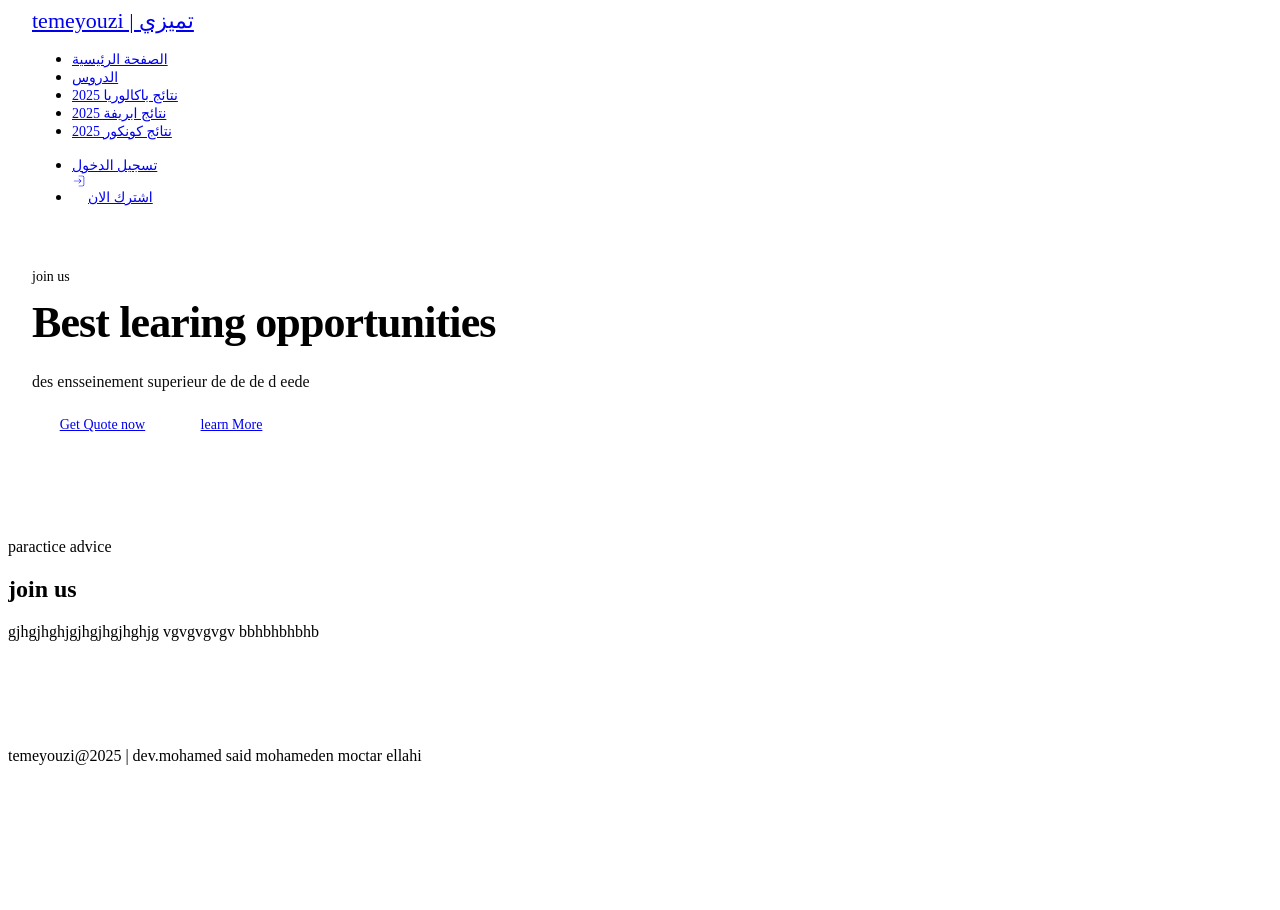
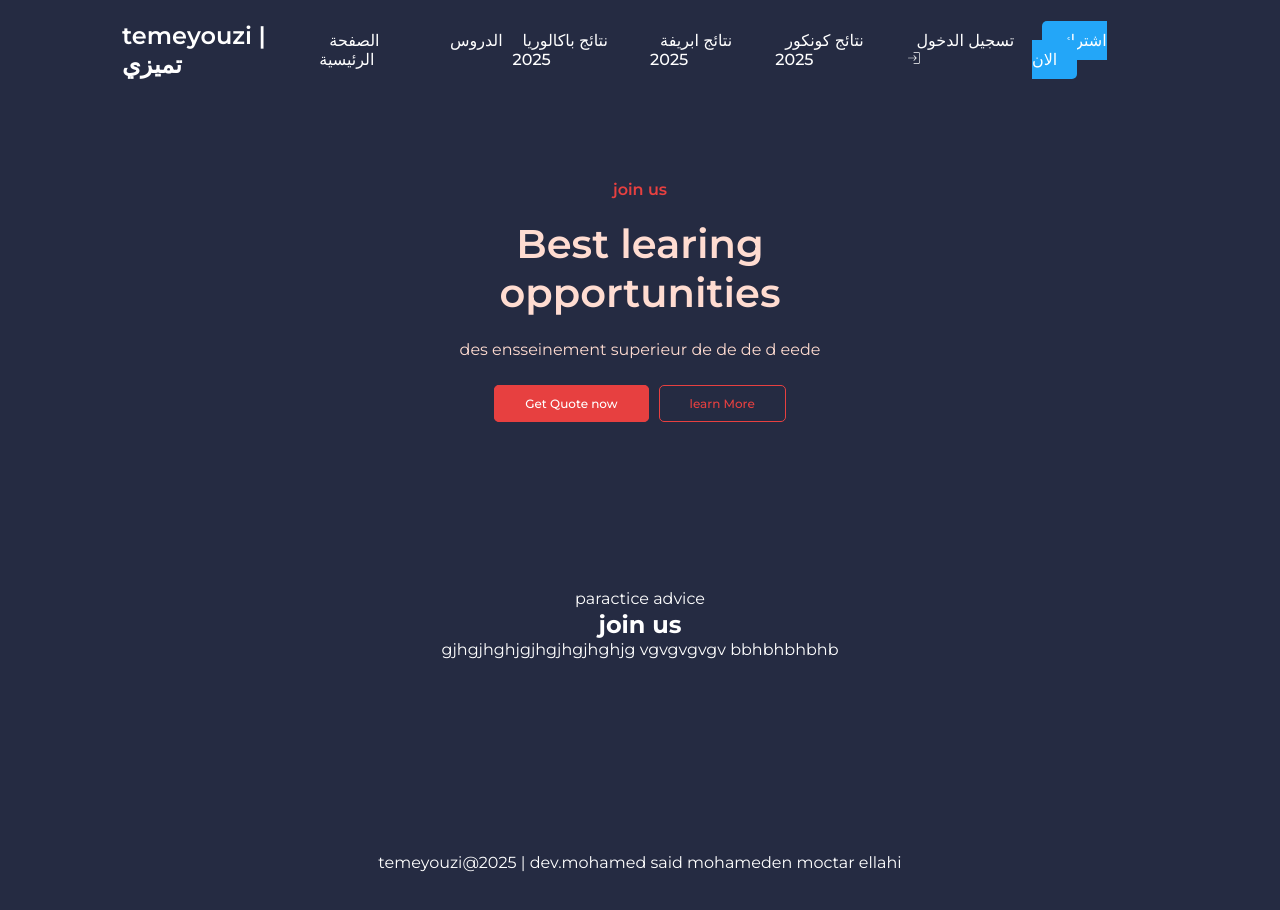
Before and after one commit to saiid27/temeyouzi-login, a React (Vite) app: page / in a window 1280 px wide. Shown: the top 910 px of the page. Before the commit the page ends 818 px from the top, so only its background shows below. Built offline with nearby package versions, Linux system fonts and the light colour scheme.

Commit message:
?? ?????????

```diff
--- a/src/index.css
+++ b/src/index.css
@@ -1,113 +1,178 @@
-/* ====== Responsive Scale like the screenshot (ADD-ONLY) ====== */
+@import url('https://fonts.googleapis.com/css2?family=Montserrat:ital,wght@0,100..900;1,100..900&display=swap');
 
-/* اجعل النص والمسافات تتدرّج تلقائياً حسب العرض */
-html, body { overflow-x: hidden; }
-img, svg { max-width: 100%; height: auto; display: block; }
+*{
+margin: 0;
+padding: 0;
+box-sizing: border-box;
+
+}
 
 :root{
-  /* سلم مسافات مرن */
-  --sp-1: clamp(6px, 0.6vw, 10px);
-  --sp-2: clamp(10px, 1vw, 16px);
-  --sp-3: clamp(14px, 1.6vw, 22px);
-  --sp-4: clamp(20px, 2.4vw, 32px);
-  --sp-5: clamp(28px, 3.5vw, 48px);
+  --dark-blue:#252B42;
+  --sky-blue:#23A6F8;
+  --light-sky-blue:#B2E3FF;
+  --light-orange:#E77C40;
+  --red:#E74040;
+  --light-pain:#FFDCD1;
+  --light-gray:#737373;
+  --yellow:#F3CD03;
+  --green:#2DC071;
+  --light-green:#B9EAA8;
 
-  /* أحجام خط مرنة */
-  --fs-xs: clamp(11px, 0.9vw, 12.5px);
-  --fs-sm: clamp(12px, 1.1vw, 14px);
-  --fs-md: clamp(13.5px, 1.3vw, 16px);
-  --fs-lg: clamp(18px, 2.4vw, 22px);
-  --fs-xl: clamp(22px, 3.2vw, 28px);
-  --fs-xxl: clamp(26px, 5vw, 44px); /* للـ Hero */
+
+
+
 }
 
-/* حاوية مرنة تشبه المواقع النظيفة */
-.container{
-  max-width: min(1120px, 96vw);
-  padding-left: clamp(12px, 2vw, 24px);
-  padding-right: clamp(12px, 2vw, 24px);
+
+body{
+   font-family: "Montserrat", sans-serif;
+   font-size: 16px;
 }
 
-/* رأس الموقع أنحف ومتناسق */
-.navbar{
-  height: auto;
-  min-height: clamp(56px, 7vw, 72px);
-  padding-left: clamp(12px, 2vw, 24px);
-  padding-right: clamp(12px, 2vw, 24px);
-  gap: var(--sp-2);
-}
-.navbar .logo{ font-size: var(--fs-lg); }
-.navbar a{ font-size: var(--fs-sm); }
+ul{
+list-style: none;
 
-/* زر الاشتراك واضح لكن خفيف */
-.navbar .account .btn-join{
-  font-size: var(--fs-sm);
-  padding: clamp(6px, 1.2vw, 10px) clamp(10px, 2vw, 16px);
-  min-height: clamp(32px, 5.2vw, 40px);
-  border-radius: 8px;
 }
 
-/* زر الهمبرغر أصغر ومتناسق */
-.hamburger{ padding: 6px; }
-.hamburger span{
-  width: clamp(18px, 3.2vw, 22px);
-  height: 2px;
+a{
+  text-decoration: none;
+}
+p{
+  line-height: 1.4;
 }
 
-/* قسم الهيرو مثل المعاينة: مساحة هواء وعنوان كبير جميل */
+/** Utility classes */
+.container{
+  max-width: 1100px;
+
+  margin: auto;
+  padding: 0 2rem;
+}
+
+/** Header start */
+#header {
+background-color: var(--dark-blue);
+}
+.navbar{
+  display: flex;
+  justify-content: space-between;
+  align-items: center;
+max-width: 1100px;
+margin: auto;
+padding: 0 2rem;
+height: 100px;
+}
+.navbar a {
+  color: #fff;
+}
+
+.navbar .logo {
+font-size: 24px;
+font-weight: 600;
+}
+.navbar ul {
+  display: flex;
+}
+.navbar ul li a {
+margin: 0 10px;
+font-weight: 500;
+transition: all 0,3s ease;
+}
+.navbar ul li a:hover{
+  color: var(--red);
+}
+.navbar .account .btn-join{
+  background-color: var(--sky-blue);
+  padding: 10px 20px;
+  margin: left 25px;
+  border-radius: 5px;
+  text-transform: uppercase;
+}
+.navbar .account .btn-join svg{
+  font-size: 12px;
+  margin-left: 5px;
+  vertical-align: middle;
+}
+/** Header End */
+
+/** main start  */
+/** home start  */
 #home{
-  padding-top: var(--sp-5);
-  padding-bottom: var(--sp-5);
+  background-color: var(--dark-blue);
+  padding: 5rem 0;
 }
-#home .home-header{ max-width: min(680px, 92vw); }
-#home .home-header span{ font-size: var(--fs-sm); }
+
+#home .home-header {
+  text-align: center;
+  color: #fff;
+  max-width: 450px;
+
+  margin: auto;
+}
+
+#home .home-header span{
+  color: var(--red);
+  font-weight: 600;
+
+}
+
 #home .home-header h1{
-  font-size: var(--fs-xxl);
-  line-height: 1.15;
-  letter-spacing: -0.02em;
-  margin: var(--sp-2) 0 var(--sp-3);
+  font-size: 40px;
+  font-weight: 600;
+  margin: 20px 0;
+  color: var(--light-pain);
 }
 #home .home-header p{
-  font-size: var(--fs-md);
+  margin-bottom : 30px;
+  color: var(--light-pain);
   line-height: 1.6;
-  margin-bottom: var(--sp-3);
-  opacity: .95;
 }
 
-/* أزرار الهيرو واضحة وقابلة للمس */
 #home .home-header .btn{
-  font-size: var(--fs-sm);
-  padding: clamp(8px, 1.8vw, 12px) clamp(14px, 3vw, 20px);
-  min-height: clamp(34px, 6vw, 42px);
-  border-radius: 10px;
-  margin: 0 var(--sp-1) var(--sp-2);
+  padding: 10px 30px;
+  border-radius: 5px;
+  font-size: 12px;
+  font-weight: 500;
+  border: 1px solid var(--red);
+  margin: 0 5px;
+}
+#home .home-header .btn.btn-red{
+  color: #fff;
+  background-color: var(--red);
+}
+#home .home-header .btn.btn-transparent{
+  background-color: transparent;
+  color: var(--red);
 }
 
-/* العناوين في الأقسام الأخرى أصغر قليلاً لكن متناسقة */
+/** tari  */
+#join-us{
+  background-color: var(--dark-blue);
+  padding: 6rem 0;
+}
+#join-us .content{
+  min-width: 600px;
+
+  margin: auto;
+text-align: center;
+color: #fff;
+
+}
 #join-us .content .h2{
-  font-size: var(--fs-xl);
-  margin: var(--sp-2) 0;
+  font-size: 35px;
+  margin: 15px 0;
 }
+/** kzane footer  */
+#sd {
+    background-color: var(--dark-blue);
+  padding: 6rem 0;
+    min-width: 600px;
 
-/* مسافات الأقسام أقصر على الشاشات الصغيرة وأكبر على الكبيرة */
-#join-us, #sd{
-  padding-top: var(--sp-5);
-  padding-bottom: var(--sp-5);
+  margin: auto;
+text-align: center;
+color: #fff;
+
 }
-
-/* قائمة الموبايل: تباعد مريح وروابط قابلة للمس */
-@media (max-width: 768px){
-  .navbar ul{
-    padding: var(--sp-2) 0;
-    gap: var(--sp-1);
-  }
-  .navbar ul li a{
-    font-size: var(--fs-md);
-    padding: var(--sp-1) var(--sp-2);
-  }
-  .navbar .account{ margin-top: var(--sp-1); }
-  .navbar .account .btn-join{ width: 100%; max-width: 260px; }
-}
-
-/* اتجاه RTL: اجعل الهوامش منطقية إن كانت صفحتك عربية */
-html[dir="rtl"] .navbar .account .btn-join{ margin-left: 0; margin-right: 15px; }
+/** home End */
+/** main End */
```
